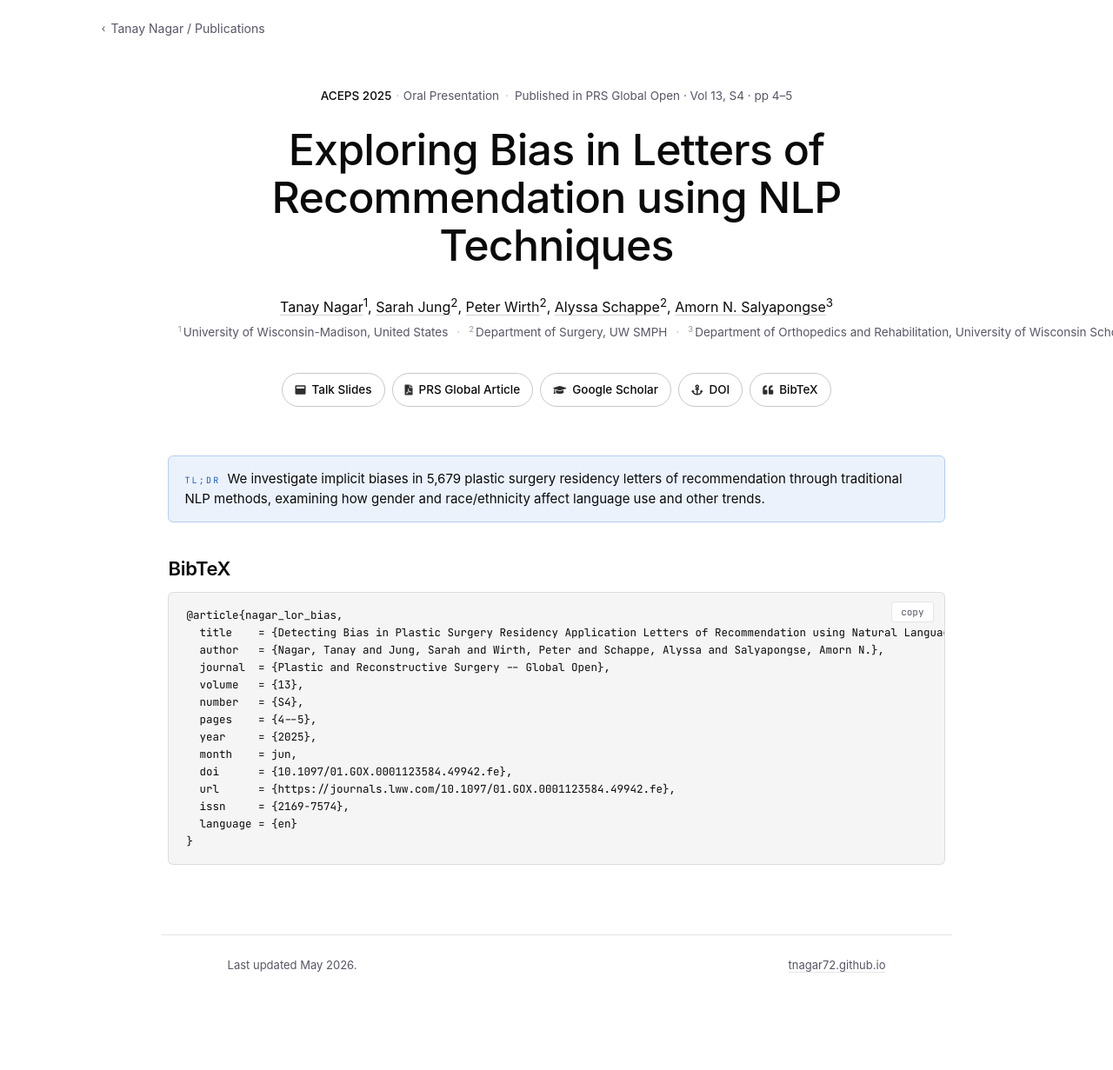
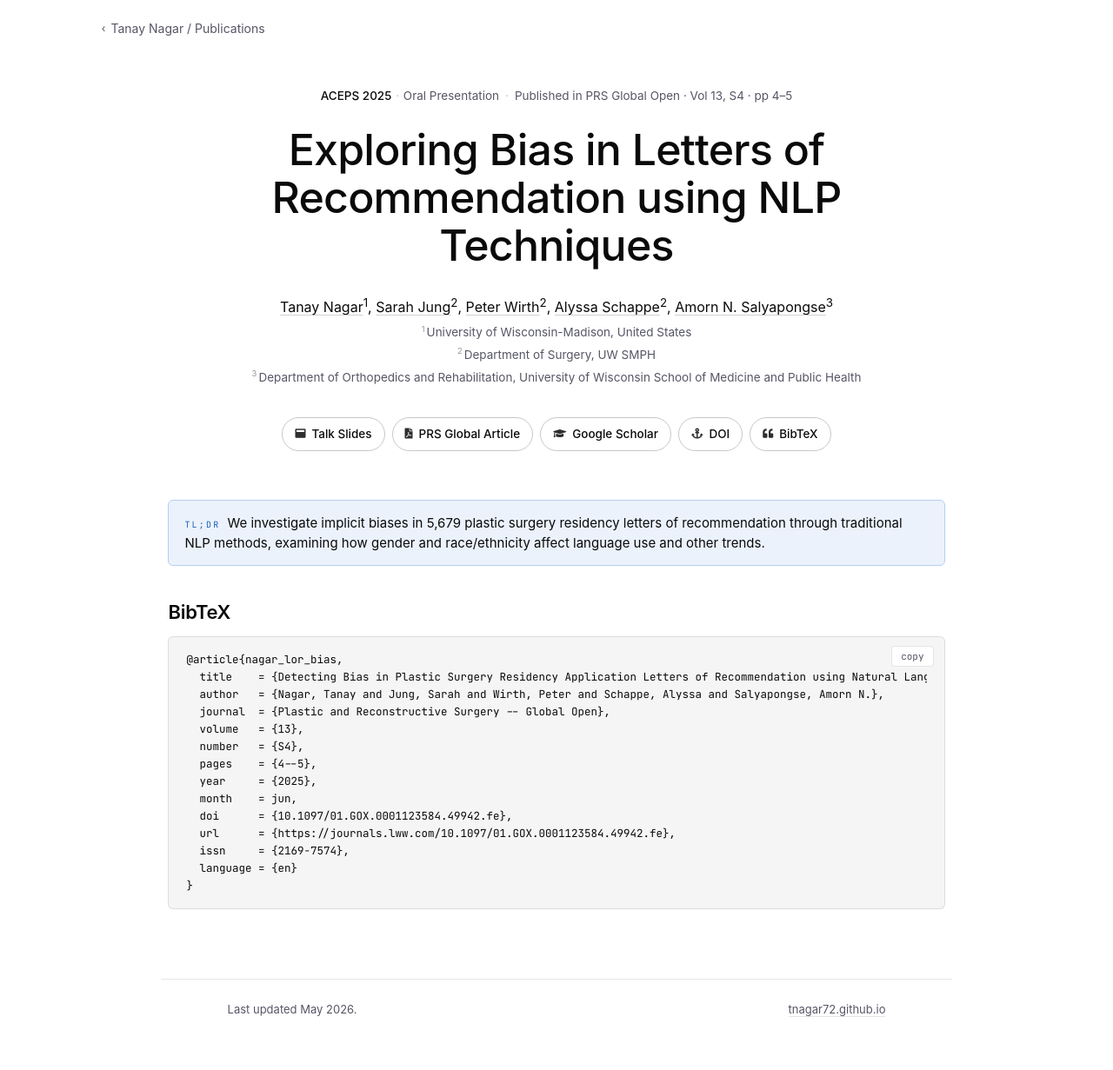
Before and after one commit to tnagar72/tnagar72.github.io, a Jekyll site: the page built from _research/bias-lor.md, in a window 1280 px wide. Shown: the whole page at 87% size. Built offline with Jekyll 4.4.1, drawn with Linux system fonts in a browser that asks for light colours; nearby versions of some CDN libraries; before the commit the page ends 1180 px from its top, so only the background shows below that.

Commit message:
fix(research): stack affiliations vertically; anchor BibTeX copy button
Two more mobile-review fixes:

AFFILIATIONS STACK VERTICALLY:
.aff-legend was rendering all 3 affiliations on a single horizontal
line, each with its own .nowrap, causing horizontal page overflow on
mobile. Now uses flex column + align-items:center + text-align:center
to stack each affiliation on its own line, centered. The inline
"·" separators emitted by the layout are hidden via `display:none`
on the .sep span — vertical stacking doesn't need dividers.

COPY BUTTON STAYS ANCHORED:
The BibTeX block had overflow-x:auto on .bib-block itself, with the
.copy button absolutely positioned inside it. When users scrolled the
BibTeX horizontally on mobile, the copy button scrolled with it. Now
the overflow lives on an inner .bib-scroll wrapper so:
  .bib-block (position:relative, no overflow) contains:
    .copy       (position:absolute right:12px — stays put)
    .bib-scroll (overflow-x:auto — only this scrolls)
.bib-scroll has padding-right:64px so long BibTeX lines don't tuck
under the button.

Layout markup adjusted to wrap the <pre> in <div class="bib-scroll">.

Co-Authored-By: Claude Opus 4.7 (1M context) <noreply@anthropic.com>

```diff
--- a/_layouts/research.html
+++ b/_layouts/research.html
@@ -145,7 +145,9 @@
   <h2 id="bibtex">BibTeX</h2>
   <div class="bib-block">
     <button class="copy" id="copyBtn" onclick="copyBibtex()">copy</button>
+    <div class="bib-scroll">
 <pre id="bib">{{ pub.bibtex }}</pre>
+    </div>
   </div>
   {%- endif -%}
 </article>
--- a/assets/css/research-page.css
+++ b/assets/css/research-page.css
@@ -149,17 +149,29 @@
   .eq-legend .glyph { color: var(--foreground); font-weight: 500; margin-right: 2px; }
   .eq-legend .sep { color: rgba(0,0,0,.3); margin: 0 10px; }
 
-  /* Prevent name+marks or affiliation+mark from breaking across two lines */
-  .nowrap { white-space: nowrap; }
+  /* Prevent name+marks or affiliation+mark from breaking across two lines.
+     The inner sup needs explicit nowrap too because some browsers treat
+     <sup> as a separate line-breakable unit even inside white-space:nowrap. */
+  .nowrap,
+  .nowrap sup,
+  .nowrap a { white-space: nowrap; }
 
   /* TERTIARY LINKS — affiliations.
-     Organizations: no underline at rest, hover-reveal underline. */
+     Each affiliation on its own line, centered. The inline · separators
+     emitted by the layout are hidden because vertical stacking doesn't
+     need them. Organizations: no underline at rest, hover-reveal. */
   .aff-legend {
+    display: flex;
+    flex-direction: column;
+    align-items: center;
+    gap: 4px;
     font-family: var(--system); font-size: 13.5px;
     color: var(--muted-foreground); margin-bottom: 36px; line-height: 1.55;
+    text-align: center;
   }
   .aff-legend sup { font-size: 9.5px; vertical-align: super; margin-right: 2px; color: rgba(0,0,0,.4); }
-  .aff-legend .sep { color: rgba(0,0,0,.25); margin: 0 10px; }
+  /* Hide inline · separators — vertical stacking doesn't need them. */
+  .aff-legend > .sep { display: none; }
   .aff-legend a {
     color: var(--muted-foreground);
     text-decoration: none;
@@ -239,7 +251,16 @@
     border-radius: 6px; padding: 16px 20px;
     font-family: var(--mono); font-size: 12.5px;
     line-height: 1.6; color: var(--foreground);
-    overflow-x: auto; position: relative; margin-top: 12px;
+    position: relative; margin-top: 12px;
+    /* overflow-x lives on the inner .bib-scroll wrapper so the copy
+       button (absolutely positioned on .bib-block) stays anchored when
+       the user scrolls long BibTeX entries on mobile. */
+  }
+  .bib-block .bib-scroll {
+    overflow-x: auto;
+    /* Reserve space on the right edge so the BibTeX text never tucks
+       under the absolutely-positioned copy button at top:10px right:12px. */
+    padding-right: 64px;
   }
   .bib-block pre { font: inherit; color: inherit; }
   .bib-block .copy {
```
Also changed, not shown: 3 other files.
